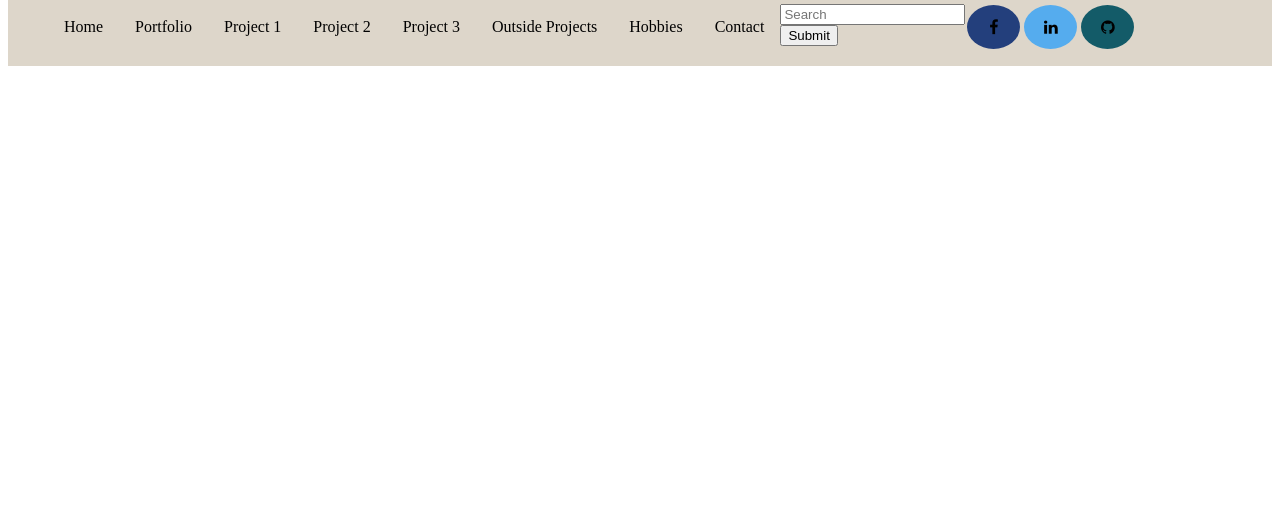
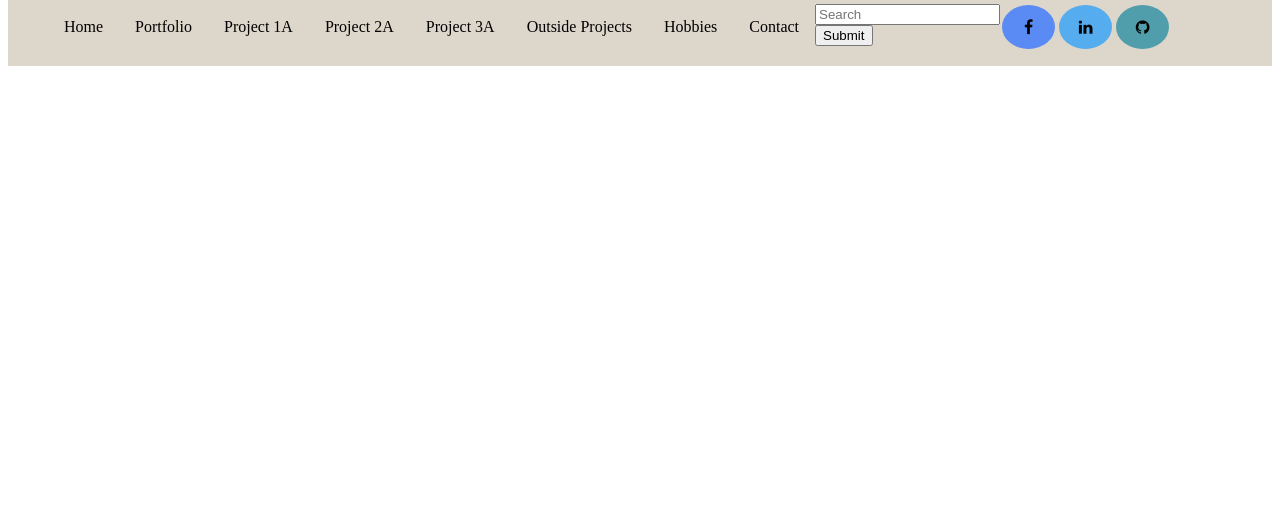
Before and after one commit to FisherE20/Responsive-Portfolio, a plain HTML site: page Contact.html in a window 1280 px wide. Shown: the part 283-800 px from the top of the page. Drawn offline with Linux system fonts and the light colour scheme.

Commit message:
Update to all files

```diff
--- a/Contact.html
+++ b/Contact.html
@@ -34,9 +34,9 @@
           <div class="dropdown">
            <a href="file:///C:/Users/bird_/Class/Responsive-Portfolio/Portfolio.html" class="dropdown-toggle" data-toggle="dropdown" role="button" aria-haspopup="true" aria-expanded="false">Portfolio<span class="caret"></span></a>
 
-               <a href="#">Project 1</a>
-               <a href="#">Project 2</a>
-               <a href="#">Project 3</a>
+               <a href="#">Project 1A</a>
+               <a href="#">Project 2A</a>
+               <a href="#">Project 3A</a>
                <a href="#">Outside Projects</a>
                <a href="#">Hobbies</a>
               </div>
--- a/Style.css
+++ b/Style.css
@@ -134,7 +134,7 @@
   }
 
   .fa-facebook {
-    background: rgb(35, 63, 124);
+    background: rgb(90, 139, 245);
     color: white;
 
   }
@@ -145,7 +145,7 @@
   }
 
   .fa-github {
-    background: #135b68;
+    background: #509eac;
     color: white;
   }
 
```
Also changed, not shown: Index.html (+3 -3 lines), Portfolio.html (+3 -3 lines).
